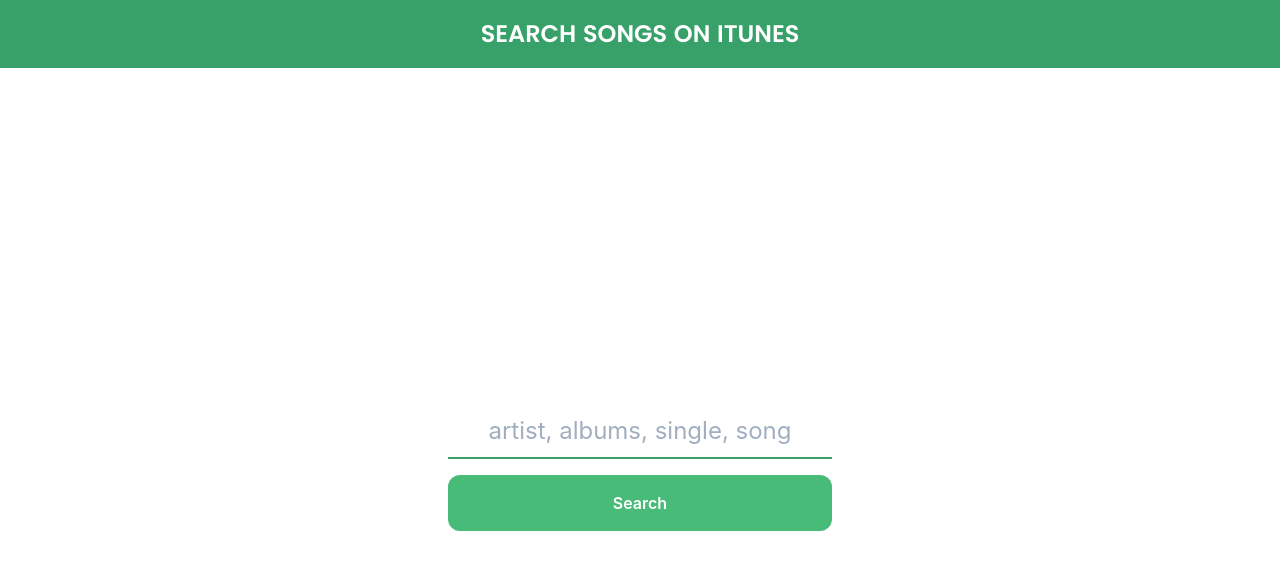
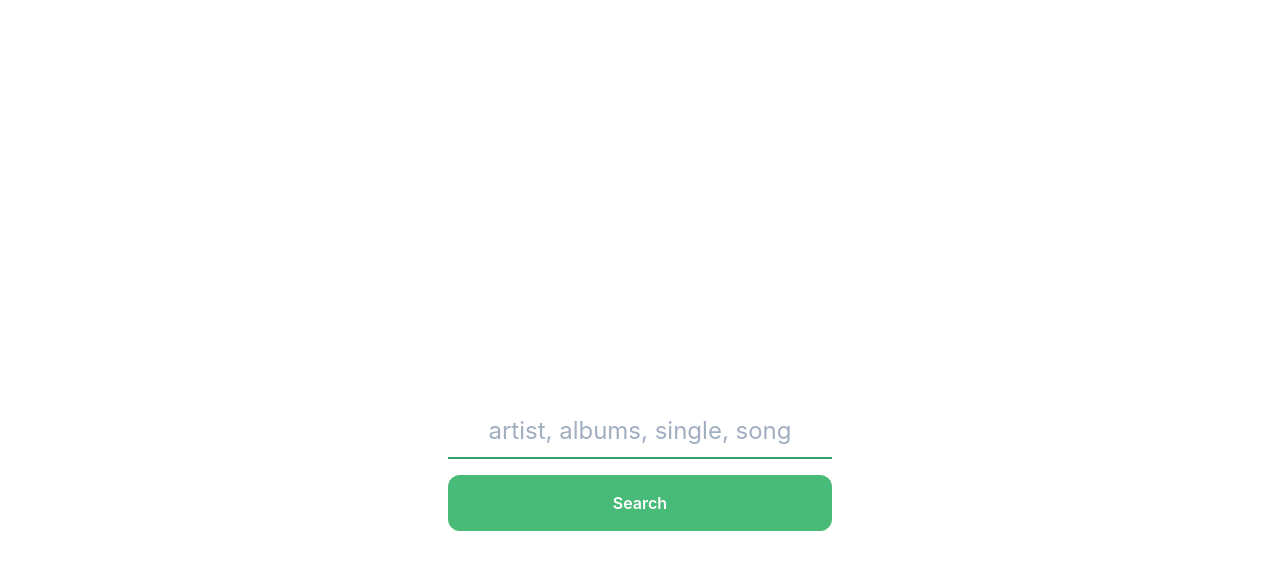
Before and after one commit to ashalfarhan/itunes-search, a Nuxt app: page / in a window 1280 px wide. Shown: the top 570 px of the page. Built offline with nearby package versions, Linux system fonts and the light colour scheme.

Commit message:
remove background header

```diff
--- a/components/AppHeader.vue
+++ b/components/AppHeader.vue
@@ -1,5 +1,5 @@
 <template>
-  <header class="w-screen bg-green-600">
+  <header class="w-screen">
     <div class="w-11/12 mx-auto">
       <h1
         class="py-4 text-center font-poppins uppercase font-semibold text-2xl text-white"
```
